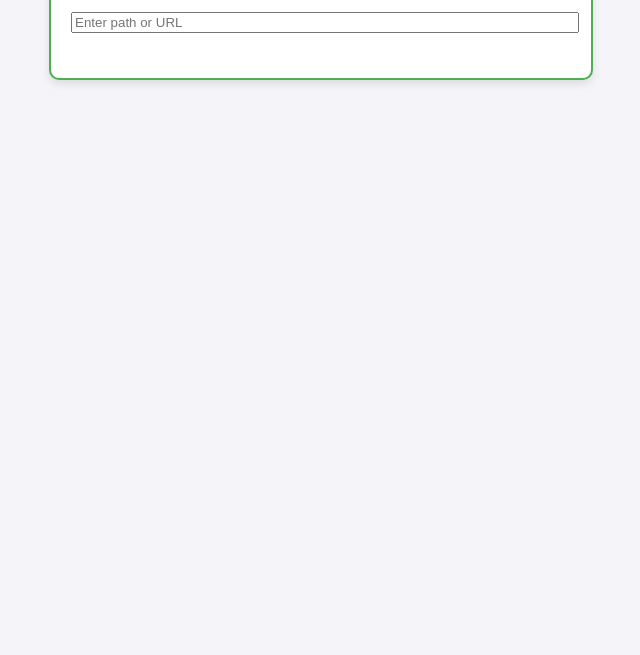
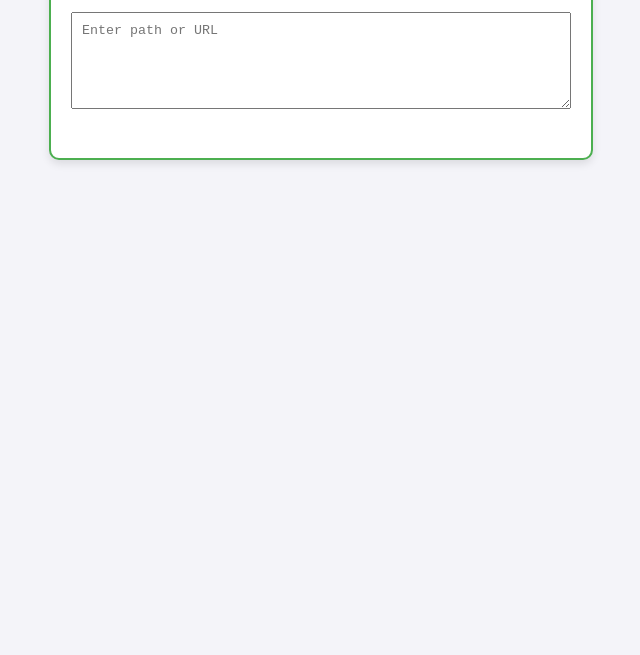
Before and after one commit to BercziSandor/berczisandor.github.io, a plain HTML site: page files/xlr_path_converter.html in a window 1280 px wide. Shown: the part 145-800 px from the top of the page, without its empty margins (319-959 px from the left). Drawn offline with Linux system fonts and the light colour scheme.

Commit message:
Multiline input, fixing border

```diff
--- a/files/xlr_path_converter.html
+++ b/files/xlr_path_converter.html
@@ -16,16 +16,28 @@
             border-radius: 10px;  /* Rounded corners */
             box-shadow: 0 4px 8px rgba(0, 0, 0, 0.1); /* Subtle shadow */
         }
-        input, .radio-group { width: 100%; margin: 5px 0; }
+        textarea {
+            width: 100%;
+            max-width: 100%;
+            padding: 10px;
+            margin: 5px 0;
+            resize: vertical;
+            box-sizing: border-box; /* Ensures padding doesn't affect width */
+        }
         .output { font-weight: bold; margin-top: 20px; }
-        .radio-group { display: none; justify-content: center; gap: 10px; }
+        .radio-group {
+            display: none;
+            justify-content: center;
+            gap: 10px;
+            margin: 10px 0;
+        }
     </style>
 </head>
 <body>
 
 <div class="container">
     <h1>XLR URL/Path Converter</h1>
-    <input type="text" id="input" placeholder="Enter path or URL" oninput="convert()">
+    <textarea id="input" rows="5" placeholder="Enter path or URL" oninput="convert()"></textarea>
 
     <!-- Host Suffix Radio Buttons (Initially hidden) -->
     <div id="radioGroup" class="radio-group">
```
